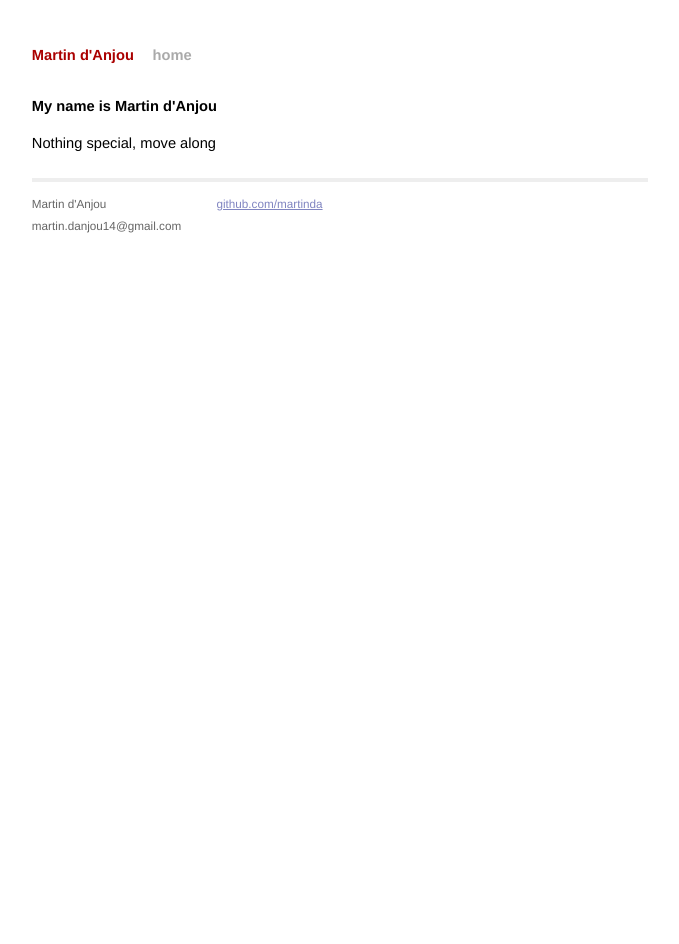
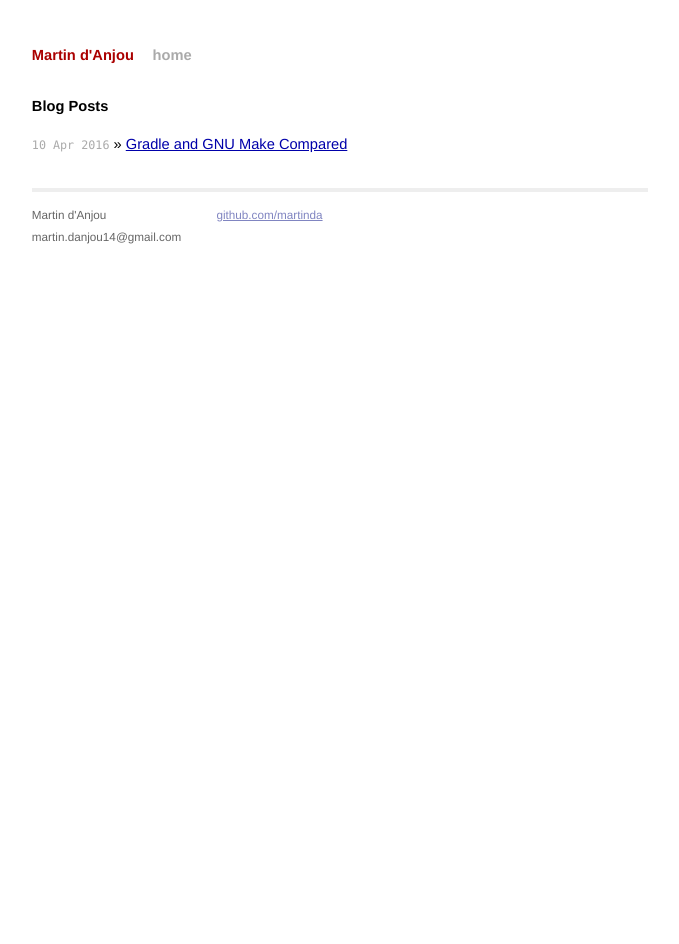
Before and after one commit to martinda/martinda.github.io, a Jekyll site: the page built from index.html, in a window 1280 px wide. Shown: the whole page, without its empty margins (300-979 px from the left). Built offline with Jekyll 4.4.1, drawn with Linux system fonts in a browser that asks for light colours; the list of posts is cut into pages by our own code.

Commit message:
List blog posts automatically

```diff
--- a/index.html
+++ b/index.html
@@ -2,7 +2,11 @@
 layout: default
 title: Martin d'Anjou
 ---
-<div class="blurb">
-    <h1>My name is Martin d'Anjou</h1>
-    <p>Nothing special, move along</p>
+<div id="home">
+  <h1>Blog Posts</h1>
+  <ul class="posts">
+    {% for post in site.posts %}
+      <li><span>{{ post.date | date_to_string }}</span> &raquo; <a href="{{ post.url }}">{{ post.title }}</a></li>
+    {% endfor %}
+  </ul>
 </div>
```
